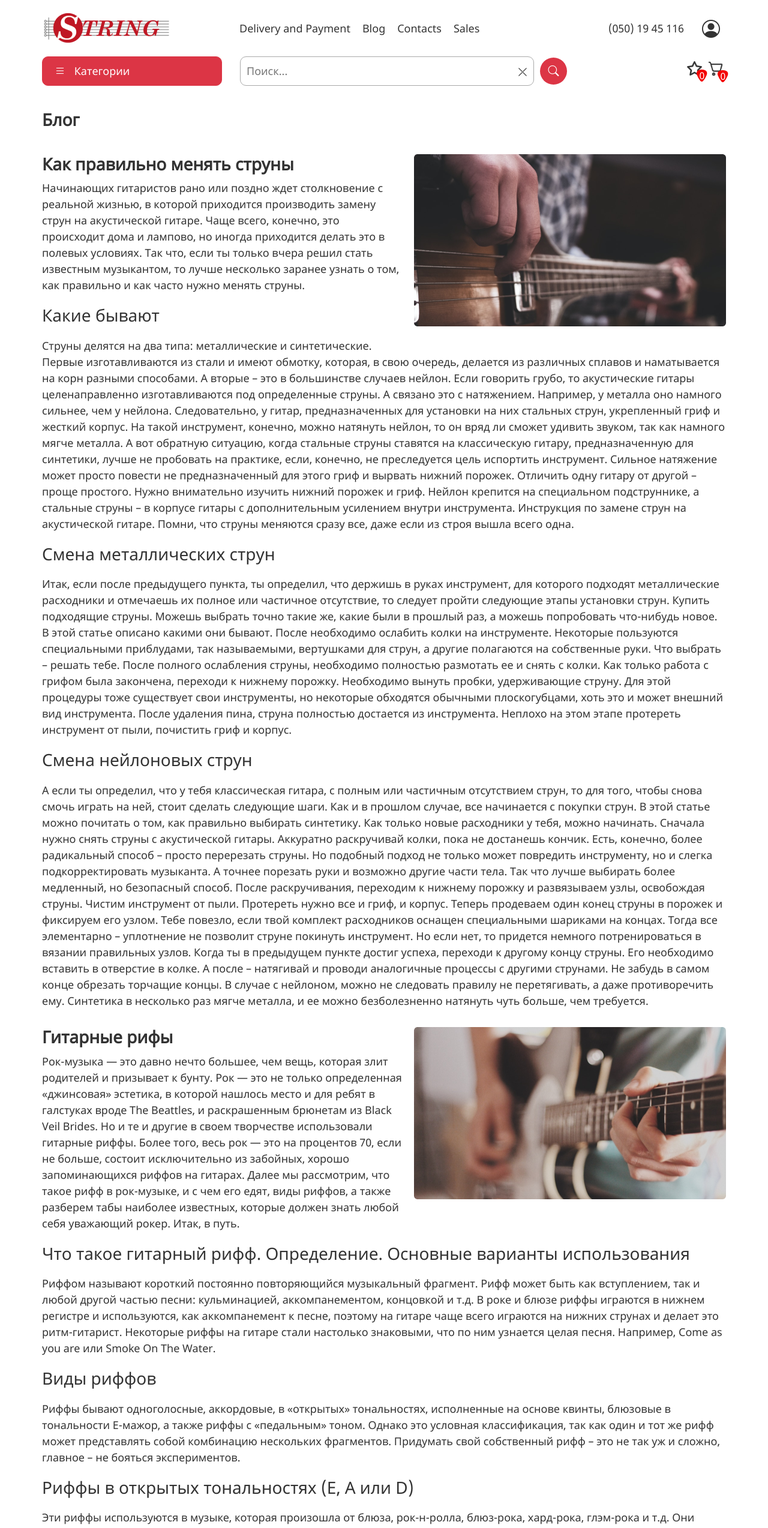
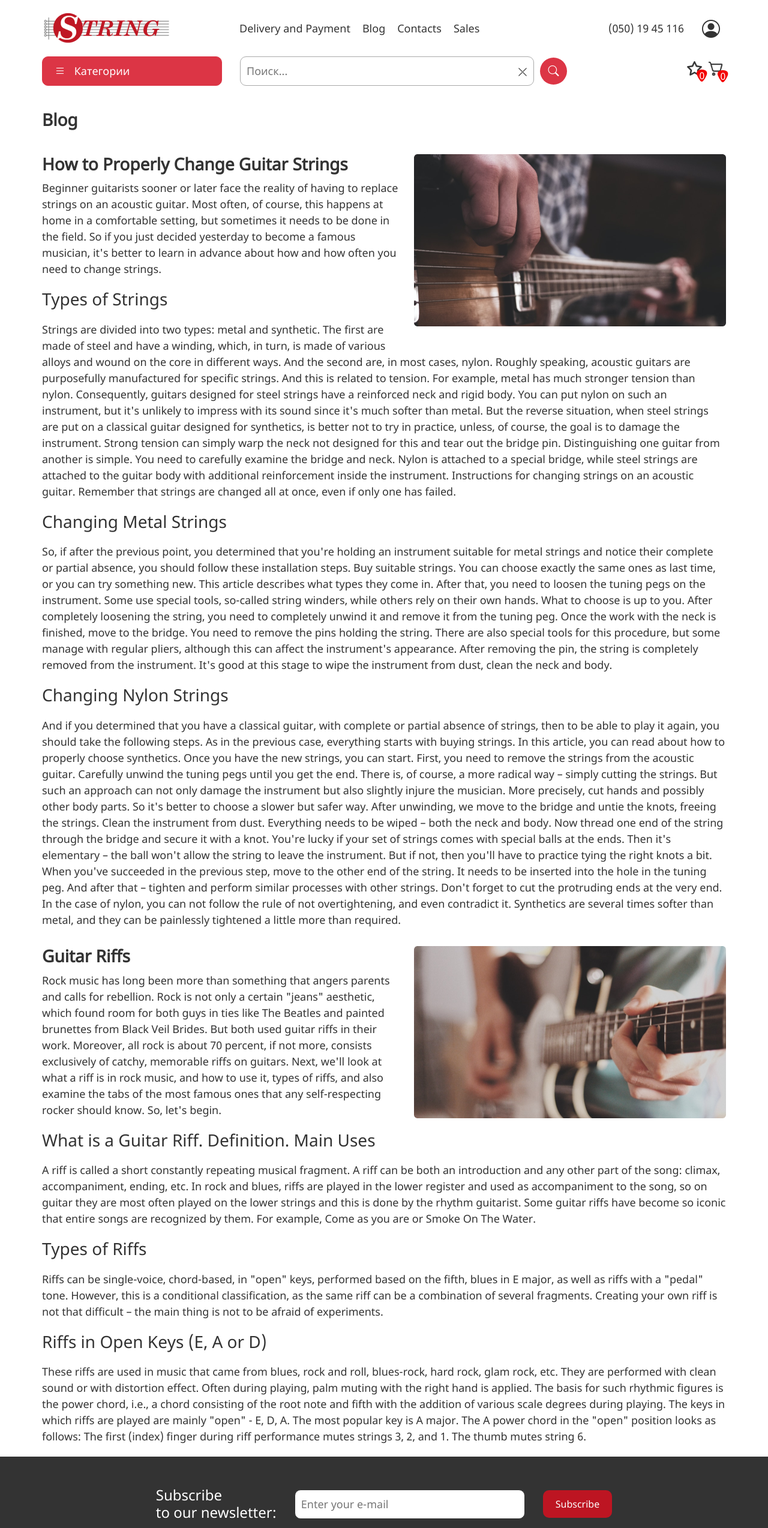
Before and after one commit to olgamitsiuk/diplom, a React (Create React App) app: page /blog in a window 1280 px wide. Shown: the top 2547 px of the page at 60% size. Built offline with nearby package versions, Linux system fonts and the light colour scheme; no server answers.

Commit message:
translate pages

```diff
--- a/src/components/pages/BlogPage.jsx
+++ b/src/components/pages/BlogPage.jsx
@@ -3,53 +3,53 @@ import Blog1 from '../img/blog1.png';
 import Blog2 from '../img/blog2.png';
 import '../css/blog.css'
 
-export function BlogPage () {
+export function BlogPage() {
     return <div className='container blog-page'>
-        <h1>Блог</h1>
-        <div><img src={Blog1} alt="alt"/>
-        <h1>Как правильно менять струны</h1>
-        <p>Начинающих гитаристов рано или поздно ждет столкновение с реальной жизнью, в которой приходится производить замену струн на акустической гитаре. Чаще всего, конечно, это происходит дома и лампово, но иногда приходится делать это в полевых условиях. Так что, если ты только вчера решил стать известным музыкантом, то лучше несколько заранее узнать о том, как правильно и как часто нужно менять струны.</p>
-        <h3>Какие бывают</h3>
-        <p>Струны делятся на два типа: металлические и синтетические. Первые изготавливаются из стали и имеют обмотку, которая, в свою очередь, делается из различных сплавов и наматывается на корн разными способами. А вторые – это в большинстве случаев нейлон.
-            Если говорить грубо, то акустические гитары целенаправленно изготавливаются под определенные струны. А связано это с натяжением. Например, у металла оно намного сильнее, чем у нейлона. Следовательно, у гитар, предназначенных для установки на них стальных струн, укрепленный гриф и жесткий корпус. На такой инструмент, конечно, можно натянуть нейлон, то он вряд ли сможет удивить звуком, так как намного мягче металла. А вот обратную ситуацию, когда стальные струны ставятся на классическую гитару, предназначенную для синтетики, лучше не пробовать на практике, если, конечно, не преследуется цель испортить инструмент. Сильное натяжение может просто повести не предназначенный для этого гриф и вырвать нижний порожек.
-            Отличить одну гитару от другой – проще простого. Нужно внимательно изучить нижний порожек и гриф. Нейлон крепится на специальном подструннике, а стальные струны – в корпусе гитары с дополнительным усилением внутри инструмента.
-            Инструкция по замене струн на акустической гитаре. Помни, что струны меняются сразу все, даже если из строя вышла всего одна.</p>
-        <h3>Смена металлических струн</h3>
-        <p>Итак, если после предыдущего пункта, ты определил, что держишь в руках инструмент, для которого подходят металлические расходники и отмечаешь их полное или частичное отсутствие, то следует пройти следующие этапы установки струн.
-            Купить подходящие струны. Можешь выбрать точно такие же, какие были в прошлый раз, а можешь попробовать что-нибудь новое. В этой статье описано какими они бывают.
-            После необходимо ослабить колки на инструменте. Некоторые пользуются специальными приблудами, так называемыми, вертушками для струн, а другие полагаются на собственные руки. Что выбрать – решать тебе.
-            После полного ослабления струны, необходимо полностью размотать ее и снять с колки.
-            Как только работа с грифом была закончена, переходи к нижнему порожку. Необходимо вынуть пробки, удерживающие струну. Для этой процедуры тоже существует свои инструменты, но некоторые обходятся обычными плоскогубцами, хоть это и может внешний вид инструмента.
-            После удаления пина, струна полностью достается из инструмента.
-            Неплохо на этом этапе протереть инструмент от пыли, почистить гриф и корпус.</p>
-        <h3>Смена нейлоновых струн</h3>
-        <p>А если ты определил, что у тебя классическая гитара, с полным или частичным отсутствием струн, то для того, чтобы снова смочь играть на ней, стоит сделать следующие шаги.
-            Как и в прошлом случае, все начинается с покупки струн. В этой статье можно почитать о том, как правильно выбирать синтетику.
-            Как только новые расходники у тебя, можно начинать. Сначала нужно снять струны с акустической гитары. Аккуратно раскручивай колки, пока не достанешь кончик. Есть, конечно, более радикальный способ – просто перерезать струны. Но подобный подход не только может повредить инструменту, но и слегка подкорректировать музыканта. А точнее порезать руки и возможно другие части тела. Так что лучше выбирать более медленный, но безопасный способ.
-            После раскручивания, переходим к нижнему порожку и развязываем узлы, освобождая струны.
-            Чистим инструмент от пыли. Протереть нужно все и гриф, и корпус.
-            Теперь продеваем один конец струны в порожек и фиксируем его узлом. Тебе повезло, если твой комплект расходников оснащен специальными шариками на концах. Тогда все элементарно – уплотнение не позволит струне покинуть инструмент. Но если нет, то придется немного потренироваться в вязании правильных узлов.
-            Когда ты в предыдущем пункте достиг успеха, переходи к другому концу струны. Его необходимо вставить в отверстие в колке. А после – натягивай и проводи аналогичные процессы с другими струнами. Не забудь в самом конце обрезать торчащие концы.
-            В случае с нейлоном, можно не следовать правилу не перетягивать, а даже противоречить ему. Синтетика в несколько раз мягче металла, и ее можно безболезненно натянуть чуть больше, чем требуется.</p>
+        <h1>Blog</h1>
+        <div><img src={Blog1} alt="guitar strings" />
+            <h1>How to Properly Change Guitar Strings</h1>
+            <p>Beginner guitarists sooner or later face the reality of having to replace strings on an acoustic guitar. Most often, of course, this happens at home in a comfortable setting, but sometimes it needs to be done in the field. So if you just decided yesterday to become a famous musician, it's better to learn in advance about how and how often you need to change strings.</p>
+            <h3>Types of Strings</h3>
+            <p>Strings are divided into two types: metal and synthetic. The first are made of steel and have a winding, which, in turn, is made of various alloys and wound on the core in different ways. And the second are, in most cases, nylon.
+                Roughly speaking, acoustic guitars are purposefully manufactured for specific strings. And this is related to tension. For example, metal has much stronger tension than nylon. Consequently, guitars designed for steel strings have a reinforced neck and rigid body. You can put nylon on such an instrument, but it's unlikely to impress with its sound since it's much softer than metal. But the reverse situation, when steel strings are put on a classical guitar designed for synthetics, is better not to try in practice, unless, of course, the goal is to damage the instrument. Strong tension can simply warp the neck not designed for this and tear out the bridge pin.
+                Distinguishing one guitar from another is simple. You need to carefully examine the bridge and neck. Nylon is attached to a special bridge, while steel strings are attached to the guitar body with additional reinforcement inside the instrument.
+                Instructions for changing strings on an acoustic guitar. Remember that strings are changed all at once, even if only one has failed.</p>
+            <h3>Changing Metal Strings</h3>
+            <p>So, if after the previous point, you determined that you're holding an instrument suitable for metal strings and notice their complete or partial absence, you should follow these installation steps.
+                Buy suitable strings. You can choose exactly the same ones as last time, or you can try something new. This article describes what types they come in.
+                After that, you need to loosen the tuning pegs on the instrument. Some use special tools, so-called string winders, while others rely on their own hands. What to choose is up to you.
+                After completely loosening the string, you need to completely unwind it and remove it from the tuning peg.
+                Once the work with the neck is finished, move to the bridge. You need to remove the pins holding the string. There are also special tools for this procedure, but some manage with regular pliers, although this can affect the instrument's appearance.
+                After removing the pin, the string is completely removed from the instrument.
+                It's good at this stage to wipe the instrument from dust, clean the neck and body.</p>
+            <h3>Changing Nylon Strings</h3>
+            <p>And if you determined that you have a classical guitar, with complete or partial absence of strings, then to be able to play it again, you should take the following steps.
+                As in the previous case, everything starts with buying strings. In this article, you can read about how to properly choose synthetics.
+                Once you have the new strings, you can start. First, you need to remove the strings from the acoustic guitar. Carefully unwind the tuning pegs until you get the end. There is, of course, a more radical way – simply cutting the strings. But such an approach can not only damage the instrument but also slightly injure the musician. More precisely, cut hands and possibly other body parts. So it's better to choose a slower but safer way.
+                After unwinding, we move to the bridge and untie the knots, freeing the strings.
+                Clean the instrument from dust. Everything needs to be wiped – both the neck and body.
+                Now thread one end of the string through the bridge and secure it with a knot. You're lucky if your set of strings comes with special balls at the ends. Then it's elementary – the ball won't allow the string to leave the instrument. But if not, then you'll have to practice tying the right knots a bit.
+                When you've succeeded in the previous step, move to the other end of the string. It needs to be inserted into the hole in the tuning peg. And after that – tighten and perform similar processes with other strings. Don't forget to cut the protruding ends at the very end.
+                In the case of nylon, you can not follow the rule of not overtightening, and even contradict it. Synthetics are several times softer than metal, and they can be painlessly tightened a little more than required.</p>
         </div>
         <div>
-        <img src={Blog2} alt="alt"/>
-        <h1>Гитарные рифы</h1>
-        <p>Рок-музыка — это давно нечто большее, чем вещь, которая злит родителей и призывает к бунту. Рок — это не только определенная «джинсовая» эстетика, в которой нашлось место и для ребят в галстуках вроде The Beattles, и раскрашенным брюнетам из Black Veil Brides. Но и те и другие в своем творчестве использовали гитарные риффы. Более того, весь рок — это на процентов 70, если не больше, состоит исключительно из забойных, хорошо запоминающихся риффов на гитарах. Далее мы рассмотрим, что такое рифф в рок-музыке, и с чем его едят, виды риффов, а также разберем табы наиболее известных, которые должен знать любой себя уважающий рокер. Итак, в путь.
-        </p>
-        <h3>Что такое гитарный рифф. Определение. Основные варианты использования</h3>
-        <p>Риффом называют короткий постоянно повторяющийся музыкальный фрагмент. Рифф может быть как вступлением, так и любой другой частью песни: кульминацией, аккомпанементом, концовкой и т.д. В роке и блюзе риффы играются в нижнем регистре и используются, как аккомпанемент к песне, поэтому на гитаре чаще всего играются на нижних струнах и делает это ритм-гитарист.
-            Некоторые риффы на гитаре стали настолько знаковыми, что по ним узнается целая песня. Например, Come as you are или Smoke On The Water.
-        </p>
-        <h3>Виды риффов</h3>
-        <p>Риффы бывают одноголосные, аккордовые, в «открытых» тональностях, исполненные на основе квинты, блюзовые в тональности E-мажор, а также риффы с «педальным» тоном. Однако это условная классификация, так как один и тот же рифф может представлять собой комбинацию нескольких фрагментов. Придумать свой собственный рифф – это не так уж и сложно, главное – не бояться экспериментов.
-        </p>
-        <h3>Риффы в открытых тональностях (E, A или D)</h3>
-        <p>Эти риффы используются в музыке, которая произошла от блюза, рок-н-ролла, блюз-рока, хард-рока, глэм-рока и т.д. Они исполняются на чистом звуке или с эффектом дисторшн. Часто во время игры применяется глушение правой рукой «palm muting». Основой для таких ритмических фигур служит power-аккорд, т.е. Аккорд, состоящий из основного тона и квинта с добавлением различных ступеней гаммы по ходу игры. Тональности, на которых играются рифы, в основном «открытые» — ми, ре, ля. Самая популярная тональность – это Ля мажор.
-            Power-аккорд Ля в «открытой» позиции выглядит следующим образом:
-            Первый (указательный) палец во время исполнения риффов глушит 3,2 и1 струны.
-            Большой палец приглушает 6 струну.
-        </p>
+            <img src={Blog2} alt="guitar riffs" />
+            <h1>Guitar Riffs</h1>
+            <p>Rock music has long been more than something that angers parents and calls for rebellion. Rock is not only a certain "jeans" aesthetic, which found room for both guys in ties like The Beatles and painted brunettes from Black Veil Brides. But both used guitar riffs in their work. Moreover, all rock is about 70 percent, if not more, consists exclusively of catchy, memorable riffs on guitars. Next, we'll look at what a riff is in rock music, and how to use it, types of riffs, and also examine the tabs of the most famous ones that any self-respecting rocker should know. So, let's begin.
+            </p>
+            <h3>What is a Guitar Riff. Definition. Main Uses</h3>
+            <p>A riff is called a short constantly repeating musical fragment. A riff can be both an introduction and any other part of the song: climax, accompaniment, ending, etc. In rock and blues, riffs are played in the lower register and used as accompaniment to the song, so on guitar they are most often played on the lower strings and this is done by the rhythm guitarist.
+                Some guitar riffs have become so iconic that entire songs are recognized by them. For example, Come as you are or Smoke On The Water.
+            </p>
+            <h3>Types of Riffs</h3>
+            <p>Riffs can be single-voice, chord-based, in "open" keys, performed based on the fifth, blues in E major, as well as riffs with a "pedal" tone. However, this is a conditional classification, as the same riff can be a combination of several fragments. Creating your own riff is not that difficult – the main thing is not to be afraid of experiments.
+            </p>
+            <h3>Riffs in Open Keys (E, A or D)</h3>
+            <p>These riffs are used in music that came from blues, rock and roll, blues-rock, hard rock, glam rock, etc. They are performed with clean sound or with distortion effect. Often during playing, palm muting with the right hand is applied. The basis for such rhythmic figures is the power chord, i.e., a chord consisting of the root note and fifth with the addition of various scale degrees during playing. The keys in which riffs are played are mainly "open" - E, D, A. The most popular key is A major.
+                The A power chord in the "open" position looks as follows:
+                The first (index) finger during riff performance mutes strings 3, 2, and 1.
+                The thumb mutes string 6.
+            </p>
         </div>
     </div>
 }
```
Also changed, not shown: src/components/pages/ContactPage.jsx (+16 -12 lines), src/components/pages/DeliveryPage.jsx (+11 -11 lines), src/components/pages/ProductPage.jsx (+21 -22 lines), src/components/pages/SalePage.jsx (+14 -14 lines), src/components/pages/SubCategory.jsx (+14 -14 lines).
